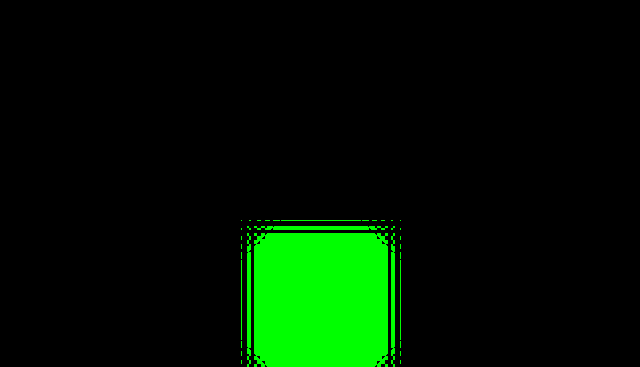
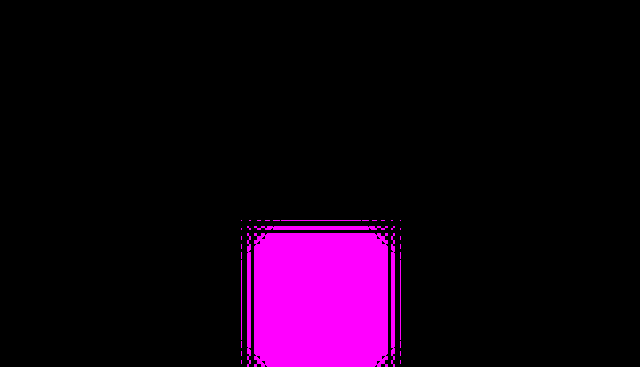
Before and after one commit to bigredwill/catfarm, a website: page index.html in a window 1280 px wide. Shown: the part 500-867 px from the top of the page, without its empty margins (479-1119 px from the left). Drawn offline with Linux system fonts and the light colour scheme.

Commit message:
changed it to whatever

```diff
--- a/index.html
+++ b/index.html
@@ -29,7 +29,7 @@
 
         // Generate A Cube
         var boxGeometry = new THREE.BoxGeometry(3, 3, 3);
-        var greenMaterial = new THREE.MeshBasicMaterial( { color: 0x00ff00 } );
+        var greenMaterial = new THREE.MeshBasicMaterial( { color: 0xff00ff } );
         var cube = new THREE.Mesh(boxGeometry, greenMaterial);
 
         // Add The Cube To The Scene
```
